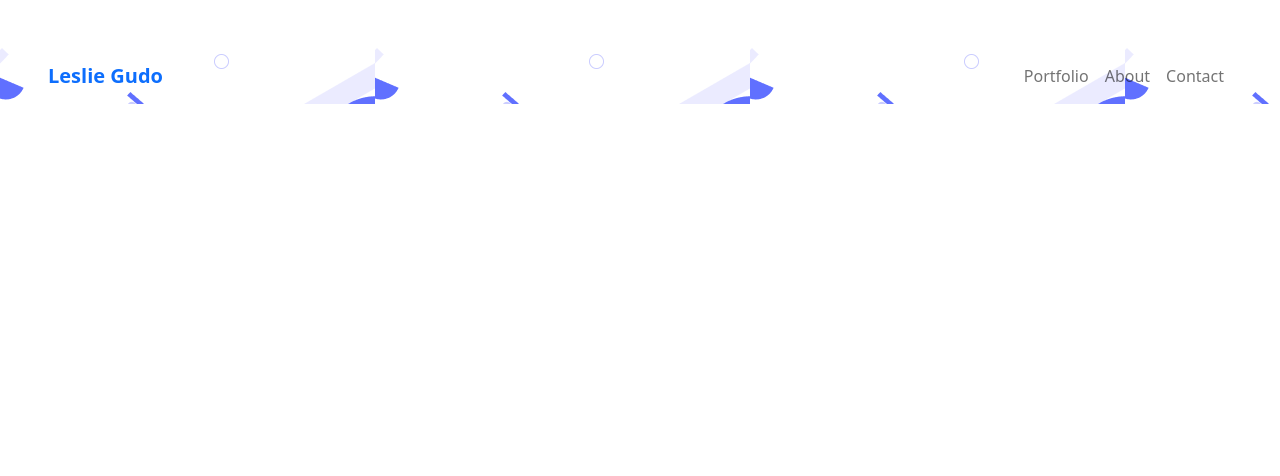
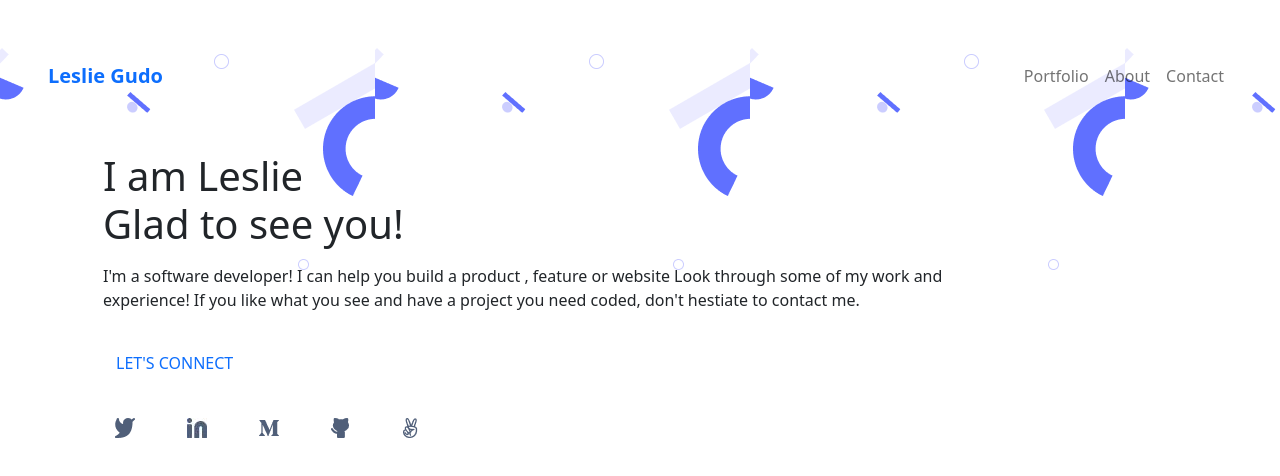
Before and after one commit to Leeoasis/Portfolio-prototype, a website: page index.html in a window 1280 px wide. Drawn offline with nearby package versions, Linux system fonts and the light colour scheme.

Commit message:
And custom css page

```diff
--- /dev/null
+++ b/custom.css
@@ -0,0 +1,5 @@
+.background {
+    background-size: cover;
+    background-repeat: no-repeat;
+    min-height: 100vh;
+}
--- a/index.html
+++ b/index.html
@@ -5,11 +5,15 @@
     <meta http-equiv="X-UA-Compatible" content="IE=edge">
     <meta name="viewport" content="width=device-width, initial-scale=1.0">
     <link rel="stylesheet" href="https://cdn.jsdelivr.net/npm/bootstrap@5.2.3/dist/css/bootstrap.min.css" integrity="sha384-rbsA2VBKQhggwzxH7pPCaAqO46MgnOM80zW1RWuH61DGLwZJEdK2Kadq2F9CUG65" crossorigin="anonymous"></head>
+    <link rel="stylesheet" href="custom.css">
+    <title>My Portofolio</title>
 <body>
     <main>
-        <header class="bg-image"
+        <section
+        class="backround"
         style="background-image: url('static/images/header-shapes\ mobile.png');"
-        height="">
+        >
+        <header >
             <nav class="navbar navbar-expand-md m-5">
                 <a href="" class="navbar-brand">
                     <span class="fw-bold text-primary">
@@ -41,6 +45,48 @@
             </nav>
 
         </header>
+
+        <!-- Body Section -->
+
+        <div style="max-width: 75%; margin-left: 55px;">
+            <h1 class="mx-5 my-0">
+                I am Leslie <br> Glad to see you!
+            </h1>
+            <p class="mx-5 my-3">
+                I'm a software developer! I can help you build a product  , feature or
+                website Look through some of my work and experience! If you like what
+                you see and have a project you need coded, don't hestiate to contact me.
+            </p>
+            <a href="#" class="btn bg-none text-primary mx-5 my-3">LET'S CONNECT</a>
+            <div class="row mx-5 my-3">
+                <a href="https://twitter.com/gudo_leslie" class="col-1">
+                    <img
+                    src="static/images/twitter.png.png"
+                    alt="twitter icon">
+                </a>
+                <a href="https://www.linkedin.com/in/leslie-gudo-b08a49255/" class="col-1">
+                    <img
+                    src="static/images/Linkedin.jpeg"
+                    alt="linkedIn icon">
+                </a>
+                <a href="#" class="col-1">
+                    <img
+                    src="static/images/medium.png"
+                    alt="medium icon">
+                </a>
+                <a href="https://github.com/Leeoasis" class="col-1">
+                    <img
+                    src="static/images/github.png"
+                    alt="github icon">
+                </a>
+                <a href="#" class="col-1">
+                    <img
+                    src="static/images/Vector (4).png"
+                    alt="vector social media">
+                </a>
+            </div>
+        </div>
+    </section>
     </main>
     <script src="https://cdn.jsdelivr.net/npm/bootstrap@5.2.3/dist/js/bootstrap.min.js" integrity="sha384-cuYeSxntonz0PPNlHhBs68uyIAVpIIOZZ5JqeqvYYIcEL727kskC66kF92t6Xl2V" crossorigin="anonymous"></script></body>
 </html>
```
